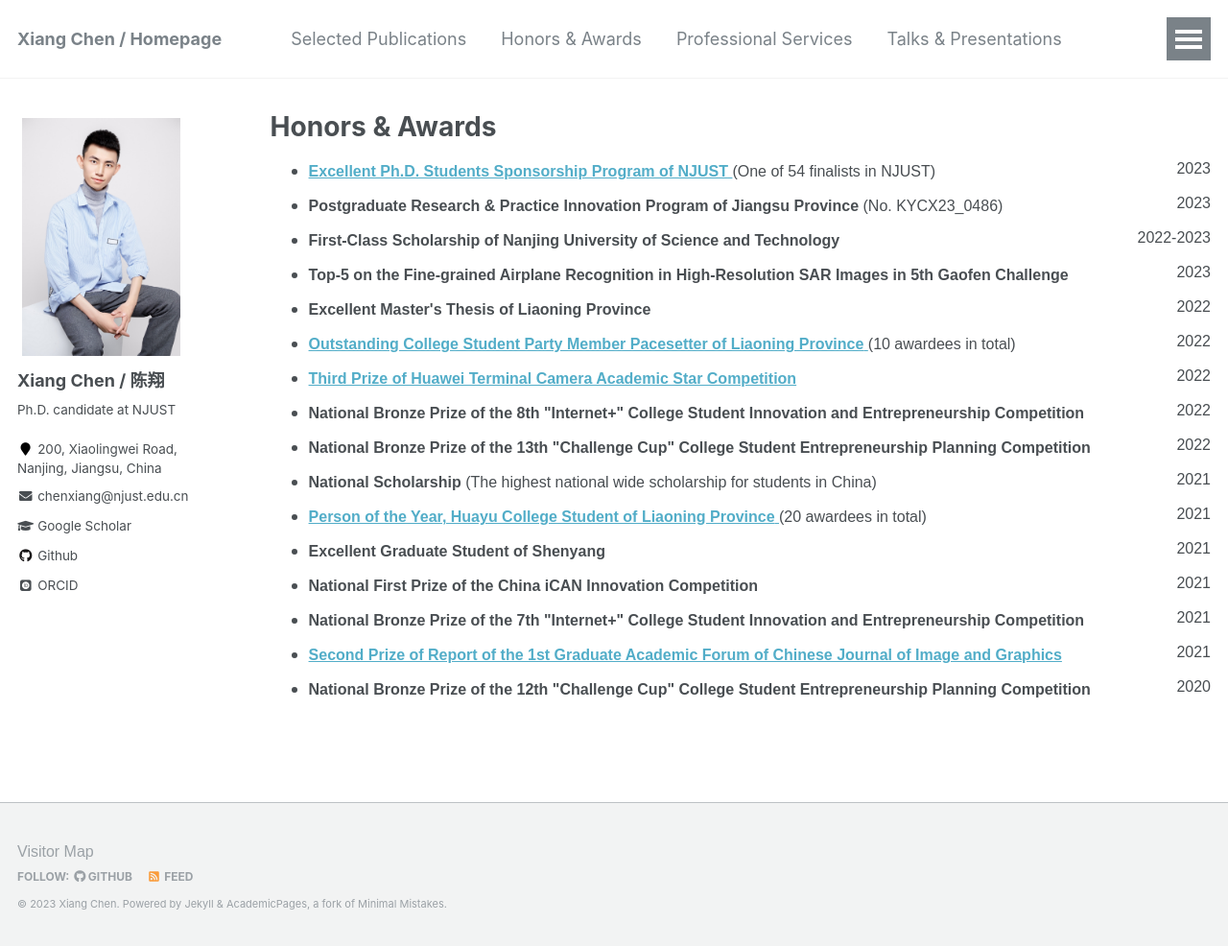
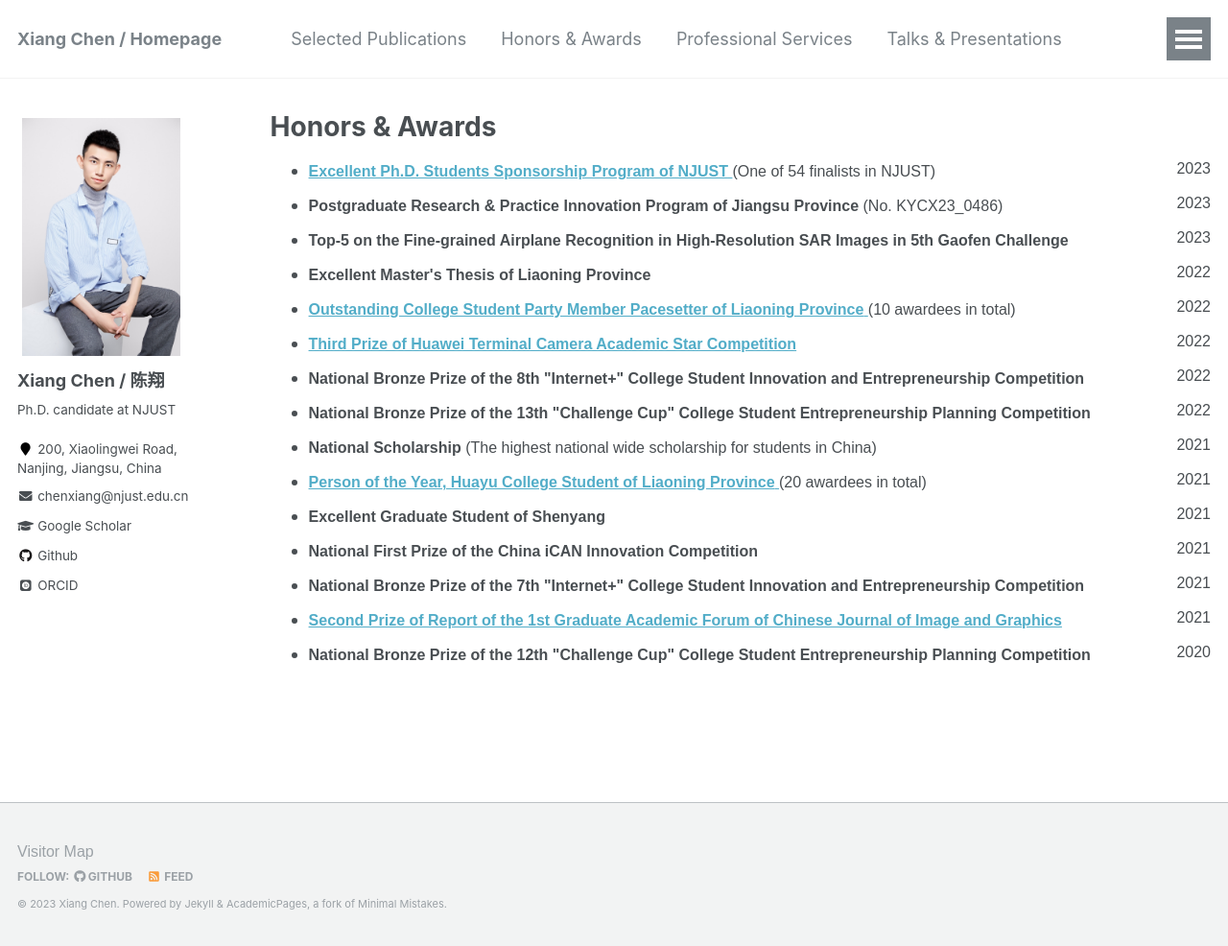
Before and after one commit to cschenxiang/cschenxiang.github.io, a Jekyll site: the page built from _pages/honors.html, in a window 1280 px wide and 986 px high. Shown: the whole window at 96% size. Built offline with Jekyll 4.4.1, drawn with Linux system fonts in a browser that asks for light colours; some web fonts are replaced.

Commit message:
Update honors.html

```diff
--- a/_pages/honors.html
+++ b/_pages/honors.html
@@ -12,9 +12,6 @@ author_profile: true
 </li>
 
 <li> <strong>Postgraduate Research & Practice Innovation Program of Jiangsu Province</strong>  (No. KYCX23_0486) <div style="float:right; text-align:right">2023</div>
-</li>
-
-<li> <strong>First-Class Scholarship of Nanjing University of Science and Technology</strong>  <div style="float:right; text-align:right">2022-2023</div>
 </li>
 
 <li> <strong>Top-5 on the Fine-grained Airplane Recognition in High-Resolution SAR Images in 5th Gaofen Challenge</strong>  <div style="float:right; text-align:right">2023</div>
```
